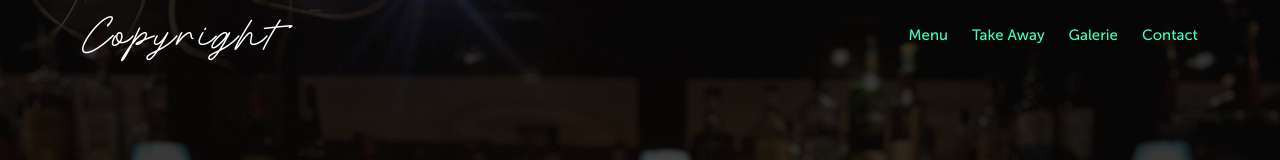
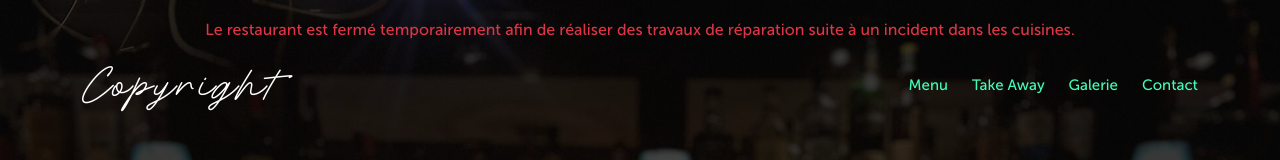
Before and after one commit to willdn/copyright, a website: page index.html in a window 1280 px wide. Shown: the top 160 px of the page. Drawn offline with Linux system fonts and the light colour scheme.

Commit message:
Add banner

```diff
--- a/assets/css/style.css
+++ b/assets/css/style.css
@@ -77,6 +77,7 @@ h1, h2, h3, h4, h5, h6 {
 # Header
 --------------------------------------------------------------*/
 #header {
+  top: 50px;
   height: 70px;
   z-index: 997;
   transition: all 0.5s;
--- a/index.html
+++ b/index.html
@@ -49,6 +49,14 @@
 </script>
 
 <body>
+  <!-- ======= Top Bar ======= -->
+  <section id="topbar" class="d-flex align-items-center fixed-top topbar-transparent">
+    <div class="container-fluid container-xl d-flex align-items-center justify-content-center">
+      <p class="text-center text-danger fs-6" style="margin-top: 25px;">
+        Le restaurant est fermé temporairement afin de réaliser des travaux de réparation suite à un incident dans les cuisines.
+      </p>
+    </div>
+  </section>
   <!-- ======= Header ======= -->
   <header id="header" class="fixed-top d-flex align-items-center header-transparent">
     <div class="container-fluid container-xl d-flex align-items-center justify-content-between">
```
